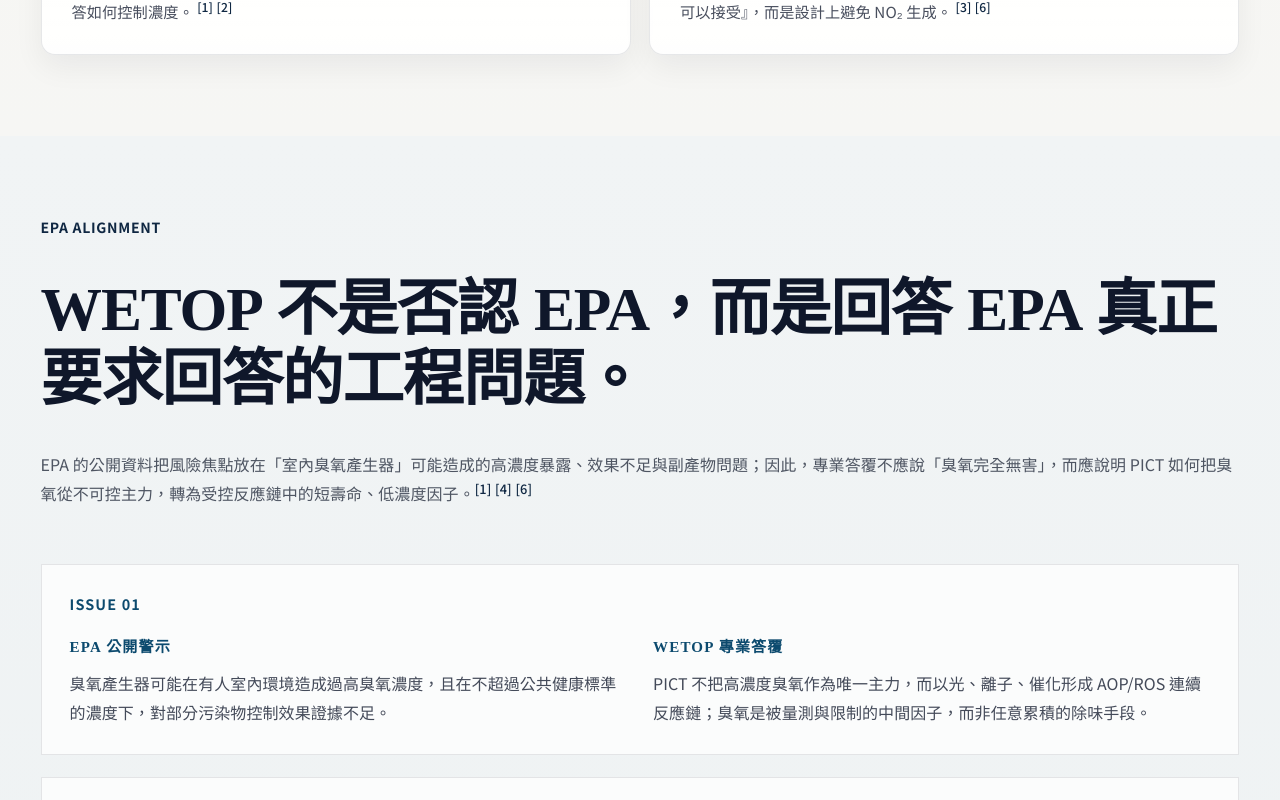
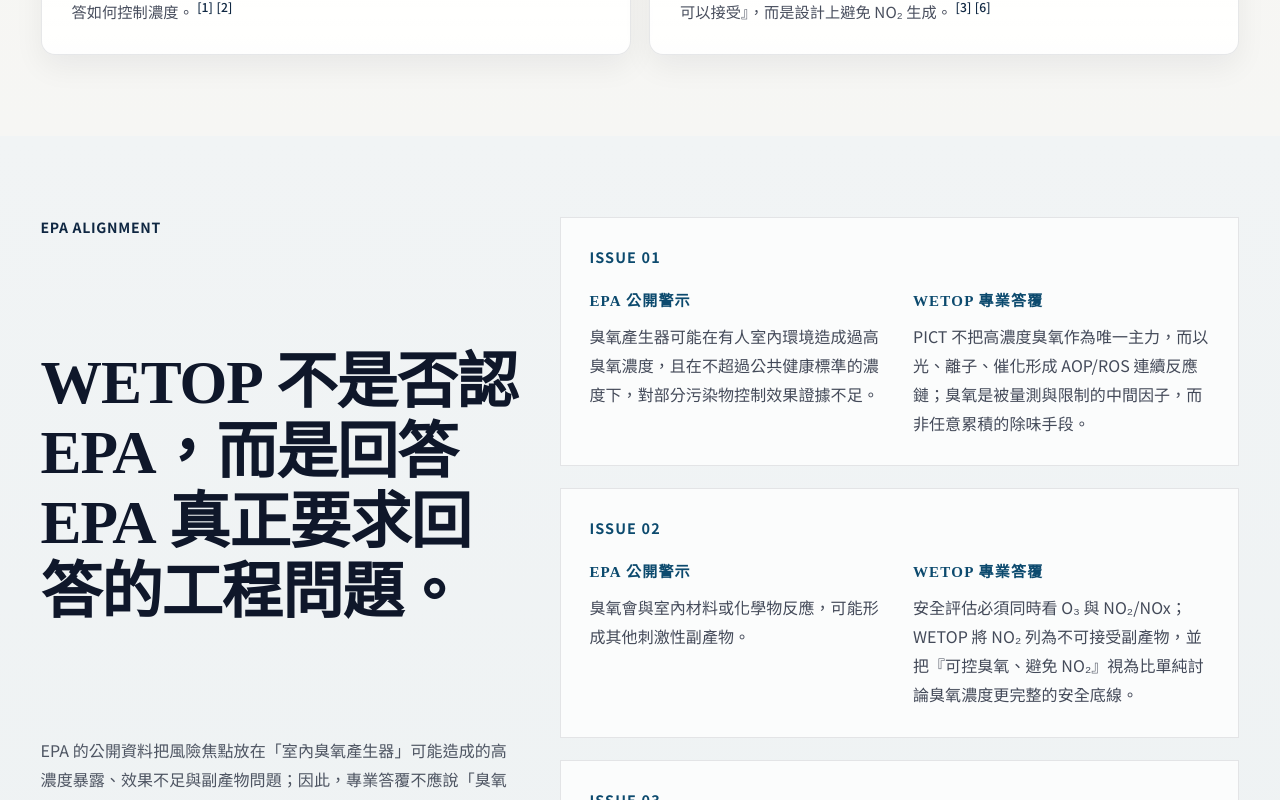
Before and after one commit to kavowu/pict-ozone-safety, a React (Vite) app: page / in a window 1280 px wide. Shown: the part 1680-2480 px from the top of the page. Built offline with nearby package versions, Linux system fonts and the light colour scheme.

Commit message:
Restore EPA section desktop two-column layout

```diff
--- a/src/index.css
+++ b/src/index.css
@@ -1221,6 +1221,23 @@
       max-width: 340px;
     }
 
+    .split-section {
+      grid-template-columns: minmax(0, 0.95fr) minmax(0, 1.35fr);
+      column-gap: 42px;
+      row-gap: 0;
+    }
+
+    .split-section .kicker,
+    .split-section h2,
+    .split-section > p:first-of-type {
+      grid-column: 1;
+    }
+
+    .issue-grid {
+      grid-column: 2;
+      grid-row: 1 / span 3;
+    }
+
     .image-text-section {
       grid-template-columns: 1.08fr 0.92fr;
       gap: 60px;
```
Also changed, not shown: 4 other files (tests, documents, lock files or other folders).
